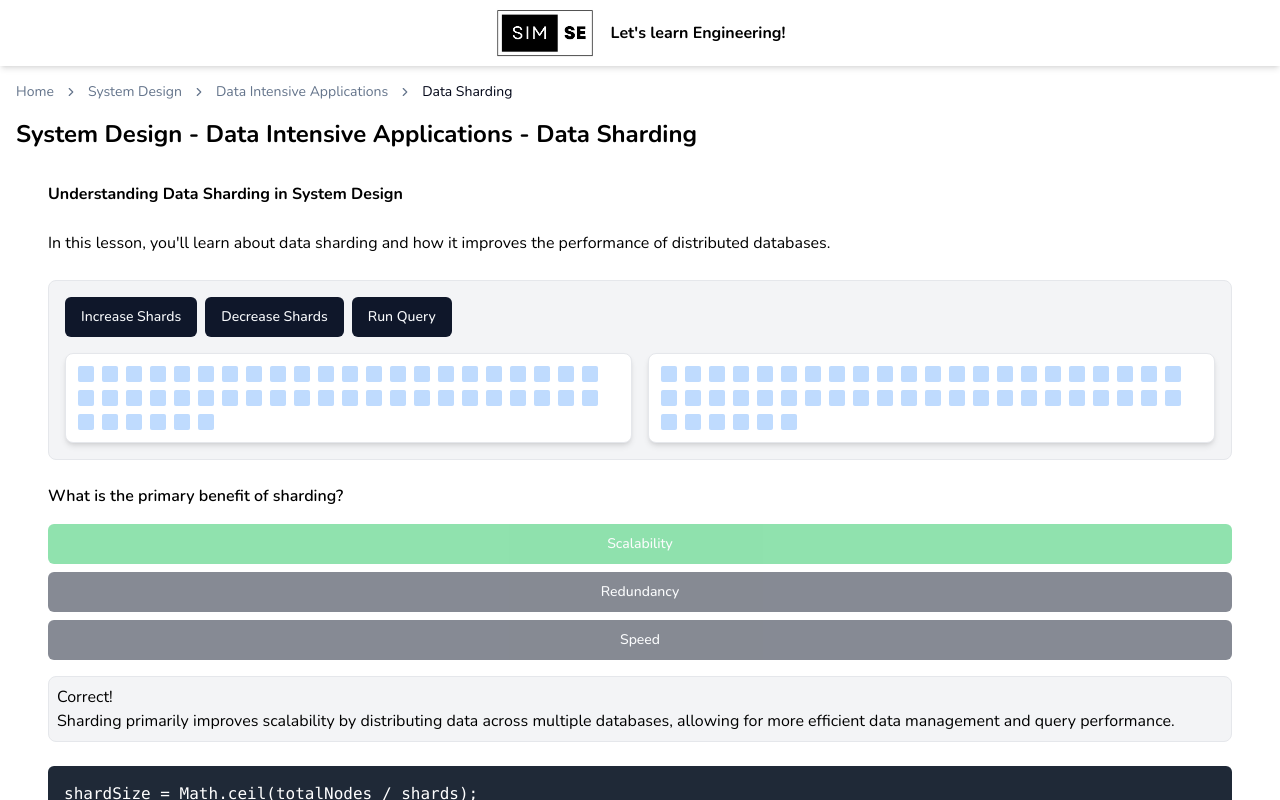
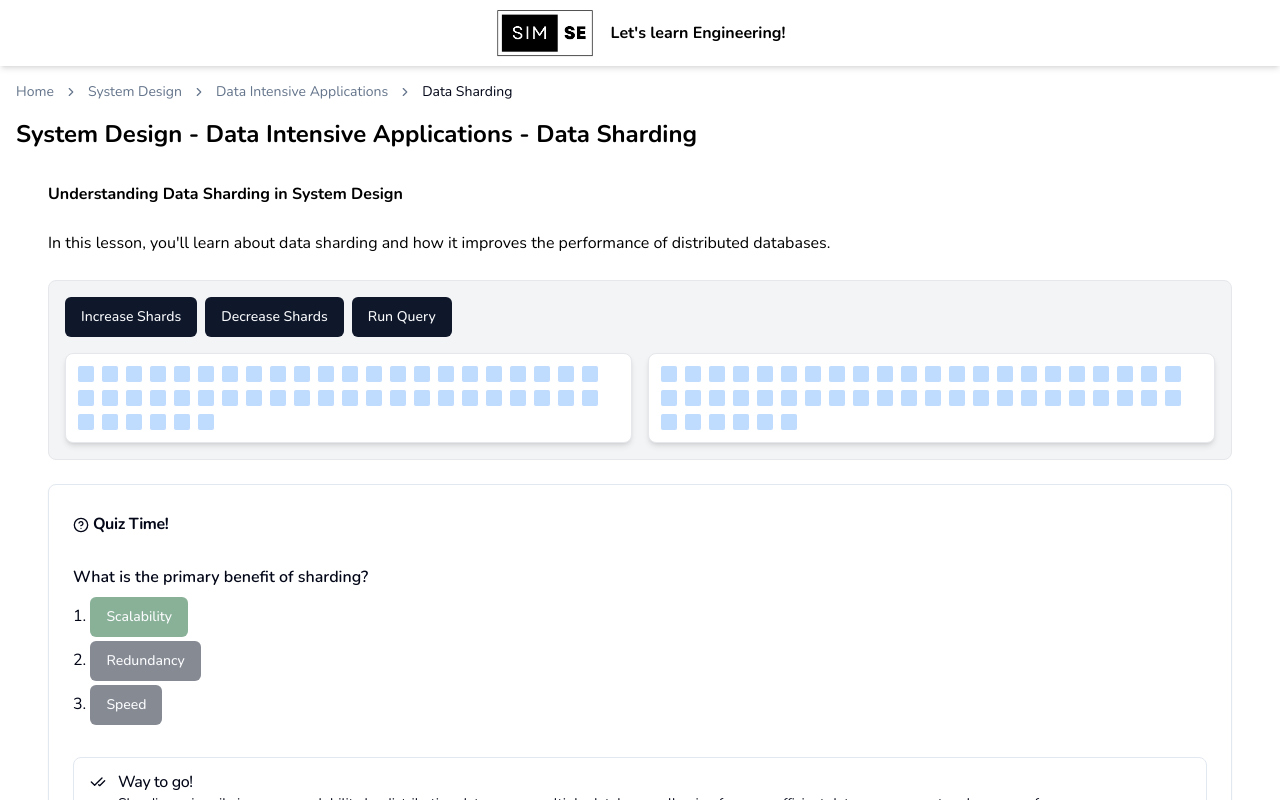
Before and after one commit to Sim-Projects/Sim-SE, a Next.js app: page /course/1/chapter/1/lesson/1 in a window 1280 px wide. Both pictures are taken after a click on the button "Scalability". Shown: the top 800 px of the page. Built offline with nearby package versions, Linux system fonts and the light colour scheme.

Commit message:
Few UI changes

```diff
--- /dev/null
+++ b/src/components/ui/alert.tsx
@@ -0,0 +1,59 @@
+import * as React from "react"
+import { cva, type VariantProps } from "class-variance-authority"
+
+import { cn } from "@/lib/utils"
+
+const alertVariants = cva(
+  "relative w-full rounded-lg border border-slate-200 p-4 [&>svg~*]:pl-7 [&>svg+div]:translate-y-[-3px] [&>svg]:absolute [&>svg]:left-4 [&>svg]:top-4 [&>svg]:text-slate-950 dark:border-slate-800 dark:[&>svg]:text-slate-50",
+  {
+    variants: {
+      variant: {
+        default: "bg-white text-slate-950 dark:bg-slate-950 dark:text-slate-50",
+        destructive:
+          "border-red-500/50 text-red-500 dark:border-red-500 [&>svg]:text-red-500 dark:border-red-900/50 dark:text-red-900 dark:dark:border-red-900 dark:[&>svg]:text-red-900",
+      },
+    },
+    defaultVariants: {
+      variant: "default",
+    },
+  }
+)
+
+const Alert = React.forwardRef<
+  HTMLDivElement,
+  React.HTMLAttributes<HTMLDivElement> & VariantProps<typeof alertVariants>
+>(({ className, variant, ...props }, ref) => (
+  <div
+    ref={ref}
+    role="alert"
+    className={cn(alertVariants({ variant }), className)}
+    {...props}
+  />
+))
+Alert.displayName = "Alert"
+
+const AlertTitle = React.forwardRef<
+  HTMLParagraphElement,
+  React.HTMLAttributes<HTMLHeadingElement>
+>(({ className, ...props }, ref) => (
+  <h5
+    ref={ref}
+    className={cn("mb-1 font-medium leading-none tracking-tight", className)}
+    {...props}
+  />
+))
+AlertTitle.displayName = "AlertTitle"
+
+const AlertDescription = React.forwardRef<
+  HTMLParagraphElement,
+  React.HTMLAttributes<HTMLParagraphElement>
+>(({ className, ...props }, ref) => (
+  <div
+    ref={ref}
+    className={cn("text-sm [&_p]:leading-relaxed", className)}
+    {...props}
+  />
+))
+AlertDescription.displayName = "AlertDescription"
+
+export { Alert, AlertTitle, AlertDescription }
--- a/src/contents/utils.tsx
+++ b/src/contents/utils.tsx
@@ -1,6 +1,16 @@
 import { Button } from "@/components/ui/button";
 import React, { useState } from "react";
 import Image from "next/image";
+import {
+  Alert,
+  AlertDescription,
+  AlertTitle,
+} from "@/components/ui/alert"
+import { CheckCheck, X, CircleHelp } from "lucide-react"
+import { Card, CardHeader, CardTitle, CardContent, CardFooter } from "@/components/ui/card";
+import { Fira_Code } from "next/font/google";
+
+const firacode = Fira_Code({ subsets: ["latin"] });
 
 export const Heading = ({ children }: {
   children: React.ReactNode
@@ -38,15 +48,23 @@
 
   return (
     <div className="space-y-4">
+      <Card>
+        <CardHeader>
+          <CardTitle className="text-1xl font-bold">
+            <CircleHelp className="h-8 w-4 inline-block" /> Quiz Time!
+          </CardTitle>
+        </CardHeader>
+        <CardContent>
           <p className="text-1xl font-semibold">{question}</p>
-      <div className="space-y-2">
+          <div className="space-y-2 py-2">
+            <ol className="list-decimal list-inside space-y-1">
               {choices.map((choice, index) => (
+                <li>
                   <Button
                     key={index}
                     onClick={() => handleAnswerClick(choice)}
-            className={`w-full ${
-              showExplanation && choice === correctAnswer
-                ? "bg-green-500"
+                    className={`${showExplanation && choice === correctAnswer
+                      ? "bg-green-800"
                       : showExplanation && choice === selectedAnswer
                         ? "bg-red-500"
                         : ""
@@ -55,14 +73,31 @@
                   >
                     {choice}
                   </Button>
+                </li>
               ))}
+            </ol>
           </div>
+        </CardContent>
+        <CardFooter>
           {showExplanation && (
-        <div className="mt-2 p-2 border rounded-lg bg-gray-100">
-          {isCorrect ? "Correct!" : "Incorrect."}
-          <p>{explanations[0]}</p>
-        </div>
+            <Alert>
+              {isCorrect ?
+                <>
+                  <CheckCheck className="h-4 w-4" />
+                  <AlertTitle>Way to go!</AlertTitle>
+                </> :
+                <>
+                  <X className="h-4 w-4" />
+                  <AlertTitle>Oops!</AlertTitle>
+                </>
+              }
+              <AlertDescription>
+                {explanations[0]}
+              </AlertDescription>
+            </Alert>
           )}
+        </CardFooter>
+      </Card>
     </div>
   );
 };
@@ -70,7 +105,9 @@
 export const CodeBlock = ({ children }: {
   children: React.ReactNode
 }) => (
-  <pre className="p-4 bg-gray-800 text-white rounded-md">{children}</pre>
+  <div className={"p-4 bg-gray-800 text-white rounded-md text-wrap"+firacode.className}>
+    {children}
+  </div>
 );
 
 export const ImageBlock = ({ src, alt }: {
```
Lines whose indentation alone changed are shown as unchanged.
